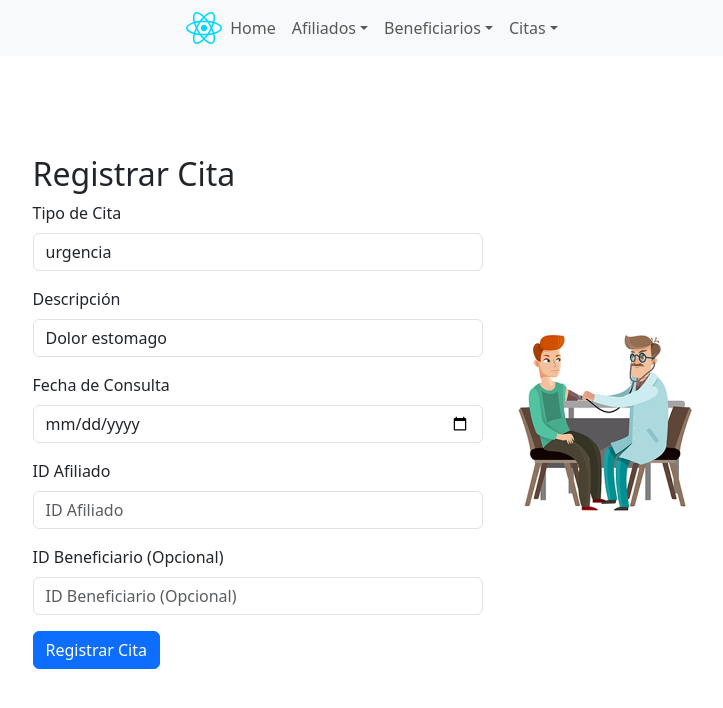
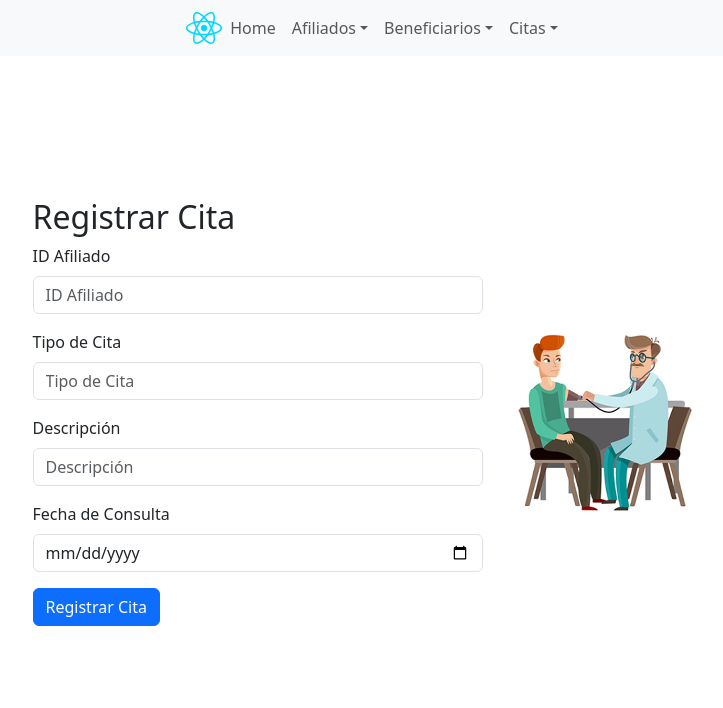
Before and after one commit to SebastianPicas/SaludArqui_Front, a React (Vite) app: page /SaludArqui_Front/RegistroCitas in a window 1280 px wide. Shown: the top 708 px of the page, without its empty margins (264-987 px from the left). Built offline with nearby package versions, Linux system fonts and the light colour scheme.

Commit message:
Fix registro de citas

```diff
--- a/src/pages/RegistroCitas.tsx
+++ b/src/pages/RegistroCitas.tsx
@@ -4,8 +4,8 @@ import 'bootstrap/dist/js/bootstrap.bundle.min.js';
 import contact from '../assets/images/contact-img.jpg';
 
 const RegistroCitas: React.FC = () => {
-  const [tipoDeCita, setTipoDeCita] = useState<string>('urgencia');
-  const [descripcion, setDescripcion] = useState<string>('Dolor estomago');
+  const [tipoDeCita, setTipoDeCita] = useState<string>('');
+  const [descripcion, setDescripcion] = useState<string>('');
   const [fechaConsulta, setFechaConsulta] = useState<string>('');
   const [idAfiliado, setIdAfiliado] = useState<number | ''>('');
   const [idBeneficiario, setIdBeneficiario] = useState<number | null>(null);
@@ -14,7 +14,7 @@ const RegistroCitas: React.FC = () => {
   const handleSubmit = (event: React.FormEvent) => {
     event.preventDefault();
 
-    fetch('/api/citaMedica', {
+    fetch('https://saludarqui.uc.r.appspot.com/citaMedica', {
       method: 'POST',
       headers: {
         'Content-Type': 'application/json',
@@ -23,7 +23,7 @@ const RegistroCitas: React.FC = () => {
     })
     .then(() => {
       setMessage('Cita registrada con éxito!');
-      setTipoDeCita('urgencia');
+      setTipoDeCita('');
       setDescripcion('');
       setFechaConsulta('');
       setIdAfiliado('');
@@ -40,6 +40,19 @@ const RegistroCitas: React.FC = () => {
         <div className="col-md-8">
           <h2>Registrar Cita</h2>
           <form onSubmit={handleSubmit}>
+
+          <div className="mb-3">
+              <label htmlFor="idAfiliado" className="form-label">ID Afiliado</label>
+              <input
+                type="number"
+                id="idAfiliado"
+                className="form-control"
+                placeholder="ID Afiliado"
+                value={idAfiliado}
+                onChange={(e) => setIdAfiliado(Number(e.target.value))}
+              />
+            </div>
+
             <div className="mb-3">
               <label htmlFor="tipoDeCita" className="form-label">Tipo de Cita</label>
               <input
@@ -74,31 +87,6 @@ const RegistroCitas: React.FC = () => {
                 onChange={(e) => setFechaConsulta(e.target.value)}
               />
             </div>
-
-            <div className="mb-3">
-              <label htmlFor="idAfiliado" className="form-label">ID Afiliado</label>
-              <input
-                type="number"
-                id="idAfiliado"
-                className="form-control"
-                placeholder="ID Afiliado"
-                value={idAfiliado}
-                onChange={(e) => setIdAfiliado(Number(e.target.value))}
-              />
-            </div>
-
-            <div className="mb-3">
-              <label htmlFor="idBeneficiario" className="form-label">ID Beneficiario (Opcional)</label>
-              <input
-                type="number"
-                id="idBeneficiario"
-                className="form-control"
-                placeholder="ID Beneficiario (Opcional)"
-                value={idBeneficiario || ''}
-                onChange={(e) => setIdBeneficiario(e.target.value ? Number(e.target.value) : null)}
-              />
-            </div>
-
             <button type="submit" className="btn btn-primary">
               Registrar Cita
             </button>
```
